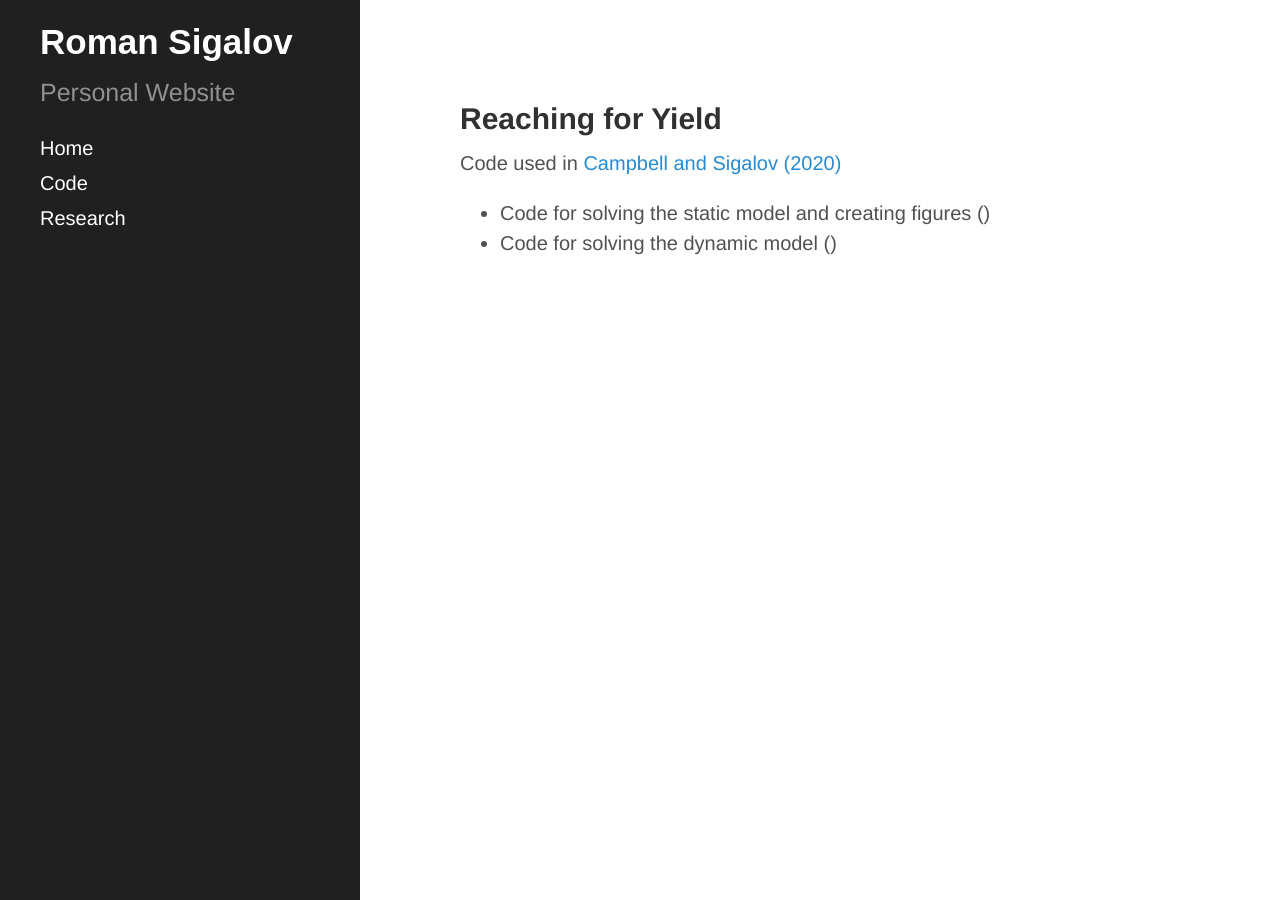
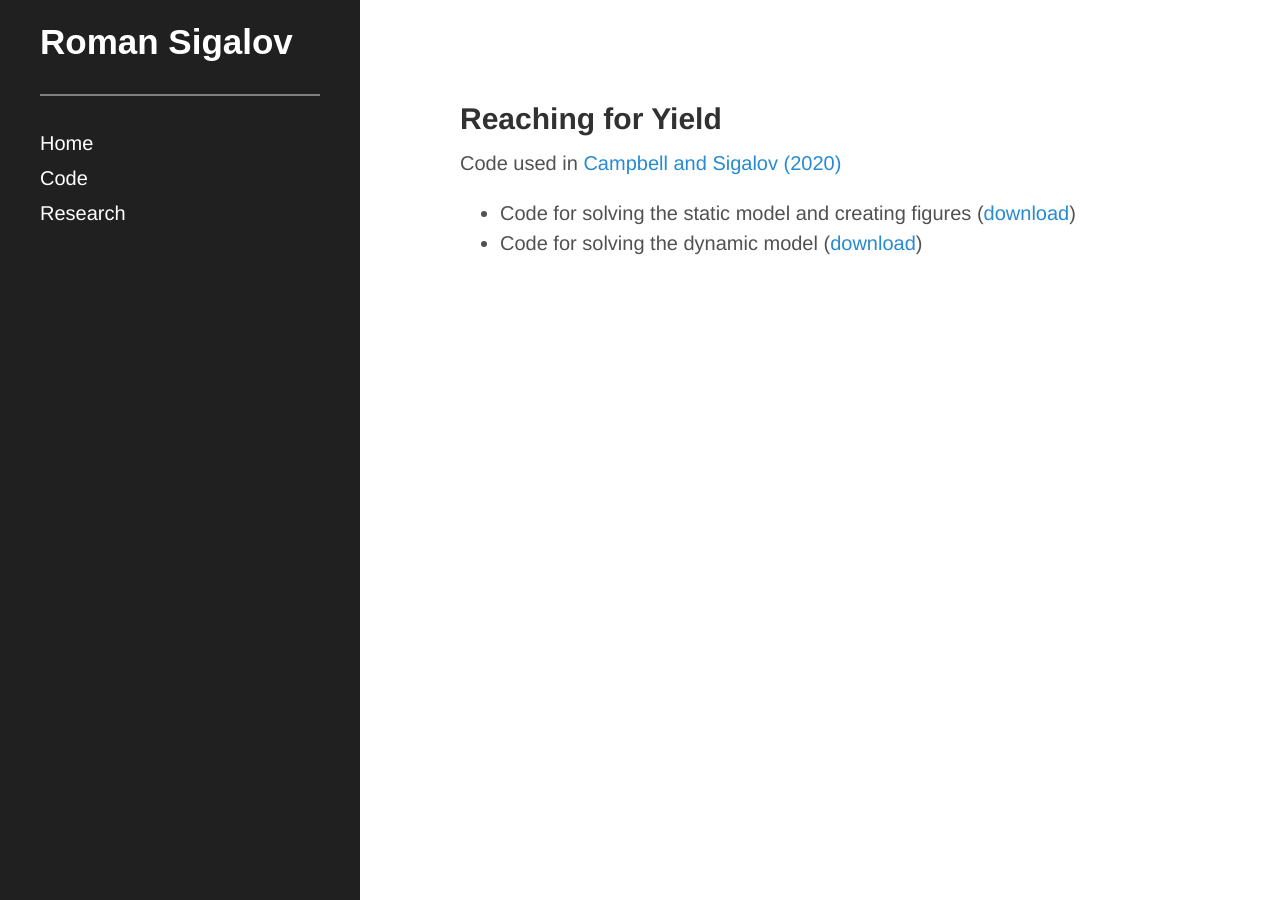
Before and after one commit to rsigalov/rsigalov.github.io, a Jekyll site: the page built from reaching_for_yield.md, in a window 1280 px wide. Built offline with Jekyll 4.4.1, drawn with Linux system fonts in a browser that asks for light colours.

Commit message:
Added reaching for yield code

```diff
--- a/_includes/sidebar.html
+++ b/_includes/sidebar.html
@@ -6,8 +6,11 @@
           {{ site.title }}
         </a>
       </h1>
-      <p class="lead">{{ site.description }}</p>
+      <!-- <p class="lead">{{ site.description }}</p> -->
+      <hr  style="height:2px;border-width:0;color:gray;background-color:gray">
     </div>
+
+
 
     <nav class="sidebar-nav">
       {% comment %}
--- a/reaching_for_yield.md
+++ b/reaching_for_yield.md
@@ -7,5 +7,5 @@ title: Reaching for Yield
 
 Code used in [Campbell and Sigalov (2020)]({{site.url}}/papers/ReachingForYield.pdf)
 
-* Code for solving the static model and creating figures ()
-* Code for solving the dynamic model ()
+* Code for solving the static model and creating figures ([download]({{site.url}}/code/generate_figures.nb))
+* Code for solving the dynamic model ([download]({{site.url}}/code/func_dynamic_model.jl))
```
Also changed, not shown: delta_neutral_straddles.md (+6 -0 lines), disaster_risk.md (+2 -0 lines), research.md (+1 -1 lines), _data/codeposts.yml (line endings or trailing spaces), 12 other files.
